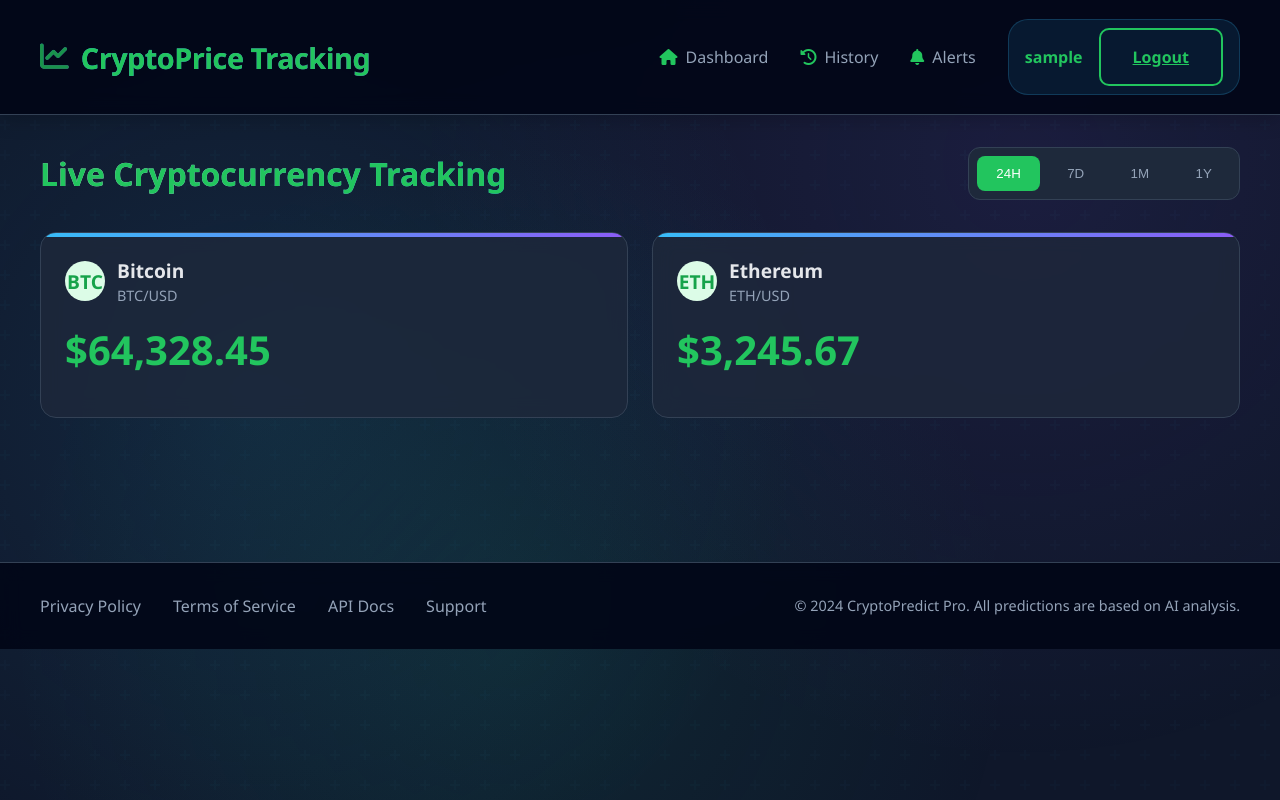
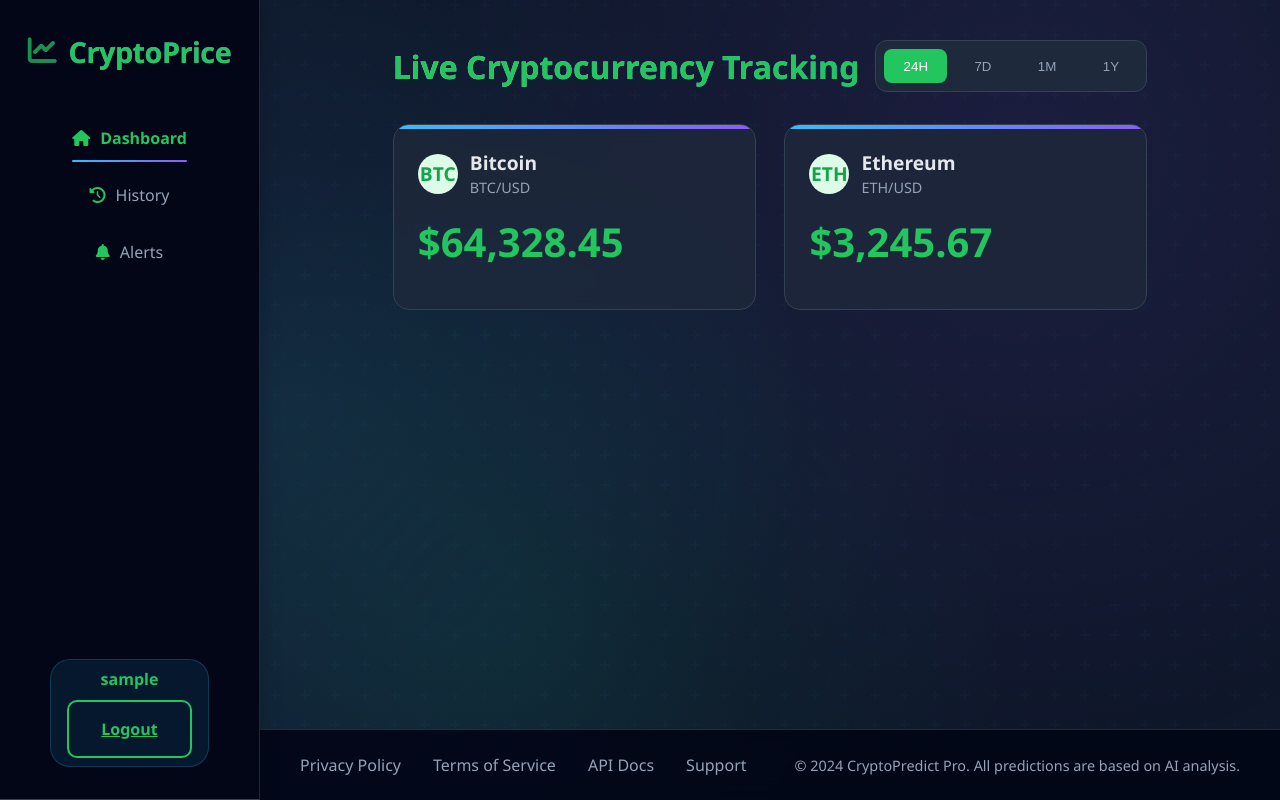
Before and after one commit to Riddhima-05/Crypto_Price_Tracker, a Flask app: page /dashboard in a window 1280 px wide. Run offline with Flask 3, Linux system fonts and the light colour scheme; the visitor is signed in with stand-in values (Sample User, id 1); data that the repository does not hold is empty.

Commit message:
Update dashboard.html

```diff
--- a/templates/dashboard.html
+++ b/templates/dashboard.html
@@ -1,4 +1,3 @@
-
 <!DOCTYPE html>
 <html>
 <head>
@@ -6,7 +5,7 @@
     <link rel="stylesheet" href="{{ url_for('static', filename='css/style.css') }}">
     <link rel="stylesheet" href="https://cdnjs.cloudflare.com/ajax/libs/font-awesome/6.4.0/css/all.min.css">
 
-    <!-- GREEN THEME OVERRIDES -->
+    <!-- GREEN THEME + ORIENTATION OVERRIDES -->
     <style>
         :root {
             --green-main: #22c55e;
@@ -14,23 +13,67 @@
             --green-soft: #dcfce7;
         }
 
-        /* Logo & headings */
+        body {
+            display: flex;
+            min-height: 100vh;
+        }
+
+        /* SIDEBAR */
+        header {
+            width: 260px;
+            flex-shrink: 0;
+            display: flex;
+            flex-direction: column;
+            justify-content: space-between;
+            padding: 2rem 1.5rem;
+            background: #020617;
+            border-right: 1px solid rgba(34,197,94,0.25);
+        }
+
+        .logo {
+            display: flex;
+            align-items: center;
+            gap: 12px;
+            margin-bottom: 3rem;
+        }
+
         .logo-icon,
         h1, h2 {
             color: var(--green-main) !important;
         }
 
-        /* Navigation */
+        nav {
+            display: flex;
+            flex-direction: column;
+            gap: 1.2rem;
+        }
+
+        .nav-link {
+            display: flex;
+            align-items: center;
+            gap: 10px;
+        }
+
         .nav-link i,
         .nav-link.active {
             color: var(--green-main) !important;
         }
 
         .nav-link.active {
-            border-bottom: 2px solid var(--green-main) !important;
+            font-weight: 600;
         }
 
-        /* Buttons */
+        .user-info {
+            margin-top: auto;
+            display: flex;
+            flex-direction: column;
+            gap: 0.6rem;
+        }
+
+        .username {
+            color: var(--green-main) !important;
+        }
+
         .btn-secondary {
             color: var(--green-main) !important;
             border-color: var(--green-main) !important;
@@ -40,32 +83,72 @@
             background: var(--green-soft) !important;
         }
 
-        /* Time filter buttons */
+        /* MAIN CONTENT */
+        .main-content {
+            flex: 1;
+            display: flex;
+            flex-direction: column;
+        }
+
+        .dashboard-container {
+            padding: 2.5rem;
+            flex: 1;
+        }
+
+        .dashboard-header {
+            display: flex;
+            justify-content: space-between;
+            align-items: center;
+            margin-bottom: 2rem;
+        }
+
+        /* Time filter */
         .time-btn.active {
             background: var(--green-main) !important;
             border-color: var(--green-main) !important;
             color: #ffffff !important;
         }
 
-        /* Coin icons */
+        /* Cards */
+        .crypto-cards {
+            display: grid;
+            grid-template-columns: repeat(auto-fit, minmax(260px, 1fr));
+            gap: 1.8rem;
+        }
+
         .coin-icon {
             background: var(--green-soft) !important;
             color: var(--green-dark) !important;
         }
 
-        /* Prices */
         .current-price {
             color: var(--green-main) !important;
         }
 
-        /* Footer links */
+        /* FOOTER */
+        footer {
+            padding: 1.5rem 2.5rem;
+            border-top: 1px solid rgba(34,197,94,0.25);
+        }
+
         .footer-link:hover {
             color: var(--green-main) !important;
         }
 
-        /* Username */
-        .username {
-            color: var(--green-main) !important;
+        @media (max-width: 900px) {
+            body {
+                flex-direction: column;
+            }
+
+            header {
+                width: 100%;
+                flex-direction: row;
+                align-items: center;
+            }
+
+            nav {
+                flex-direction: row;
+            }
         }
     </style>
 </head>
@@ -75,10 +158,11 @@
 <header>
     <div class="logo">
         <i class="fas fa-chart-line logo-icon"></i>
-        <h1>CryptoPrice Tracking</h1>
+        <h1>CryptoPrice</h1>
     </div>
+
     <nav>
-        <a href="/" class="nav-link"><i class="fas fa-home"></i> Dashboard</a>
+        <a href="/" class="nav-link active"><i class="fas fa-home"></i> Dashboard</a>
         <a href="/history" class="nav-link"><i class="fas fa-history"></i> History</a>
         <a href="/alerts" class="nav-link"><i class="fas fa-bell"></i> Alerts</a>
 
@@ -87,13 +171,15 @@
                 <i class="fas fa-user-shield"></i> Admin
             </a>
         {% endif %}
+    </nav>
 
     <div class="user-info">
         <span class="username">{{ username }}</span>
         <a href="/logout" class="btn btn-secondary btn-sm">Logout</a>
     </div>
-    </nav>
 </header>
+
+<div class="main-content">
 
     <div class="dashboard-container">
         <div class="dashboard-header">
@@ -149,10 +235,13 @@
         </div>
     </footer>
 
+</div>
+
 <script src="{{ url_for('static', filename='js/prices.js') }}"></script>
 
 </body>
 </html>
+
 
 <!--
 <!DOCTYPE html>
```
Lines whose indentation alone changed are shown as unchanged.
